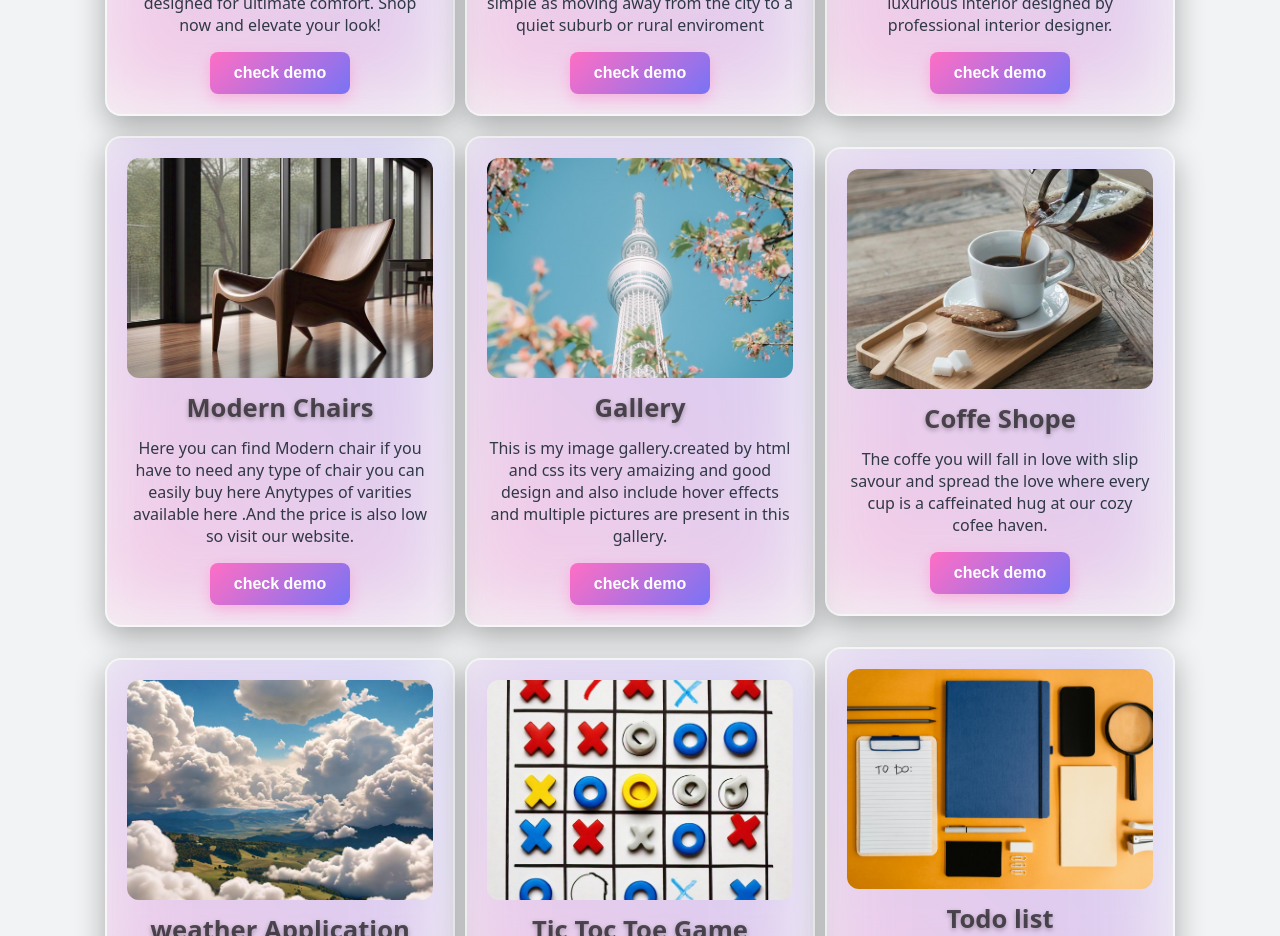
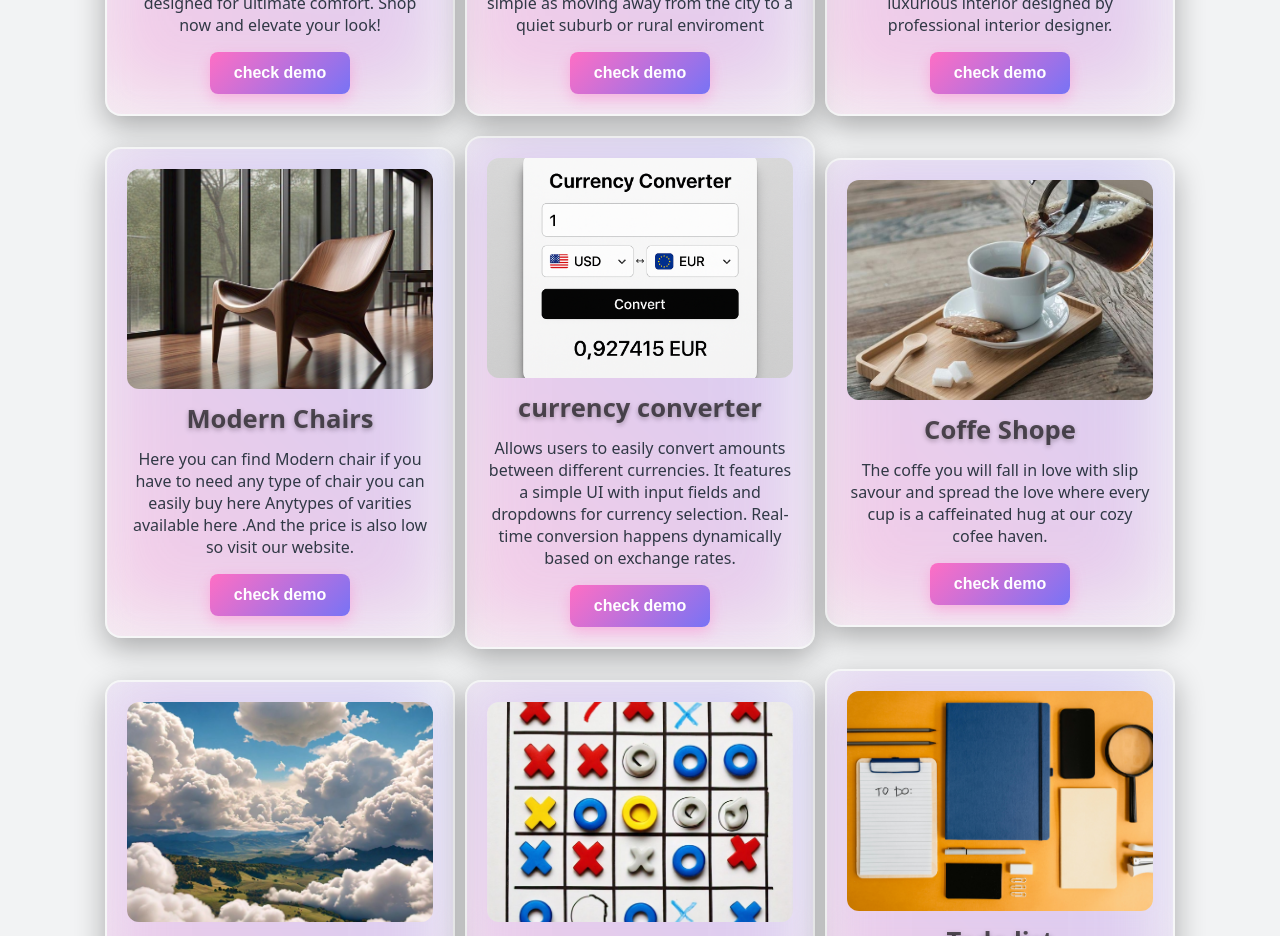
Before and after one commit to mustafa-mmd/mustafa_jamal_portfolio, a React (Vite) app: page / in a window 1280 px wide. Shown: the part 2780-3716 px from the top of the page. Built offline with nearby package versions, Linux system fonts and the light colour scheme.

Commit message:
add todo list

```diff
--- a/package.json
+++ b/package.json
@@ -13,8 +13,14 @@
     "preview": "vite preview"
   },
   "dependencies": {
+    "@emotion/react": "^11.14.0",
+    "@emotion/styled": "^11.14.0",
+    "@mui/icons-material": "^7.0.2",
+    "@mui/material": "^7.0.2",
+    "emailjs-com": "^3.2.0",
     "react": "^18.3.1",
     "react-dom": "^18.3.1",
+    "react-router-dom": "^7.5.2",
     "react-scroll": "^1.9.0",
     "vercel": "^37.5.2"
   },
--- a/src/component/Home.css
+++ b/src/component/Home.css
@@ -1,79 +1,4 @@
-/* .herosection{
-  padding: 30px;
-  display: flex;
-  justify-content: space-between;
-  width:100%;
-
-  padding-bottom:10px ;
-  padding-top: 20px;
-  background: linear-gradient( #242425, #00070e5d ,#7327f594);
-
-}
-.intro{
-display: flex;
-flex-direction: column;
-gap: 30px;
-}
-.intro h1{
-  color: rgb(10, 186, 244);
-
-  margin: 0%;
-  text-align: left;
-
-    font-family: 'Dancing Script', cursive;
-    font-weight: 700;
-
-
-}
-.intro h2{
-  color: #d35400;
-}
-
- .profile{
-  width: 270px;
-  height: 300px;
-border-radius: 20px;
-border-top: 2px solid;
-border-bottom: 2px solid;
- } */
-
-
- /* for responsivness */
-/*
- @media screen and (max-width:767px){
-  .herosection{
-    height:auto;
-    flex-direction: column-reverse;
-    display: flex;
-    width: 100%;
-    gap: 25px;
-
-  }
-
-  .profile{
-    width: 320px;
-    height: 350px;
-  border-radius: 20px;
-  border-top: 2px solid;
-  border-bottom: 2px solid;
-   }
-   .intro{
-    gap: 30px;
-   }
-   h2{
-    font-size: 1.2rem;
-   }
-   h4{
-    font-size: 1.2rem;
-   }
-   h1{
-    font-size: 1.3px;
-   }
- }
-
-  */
-
-  @import url('https://fonts.googleapis.com/css2?family=Playfair+Display:wght@700&family=Poppins:wght@300;500;700&display=swap');
+ @import url('https://fonts.googleapis.com/css2?family=Playfair+Display:wght@700&family=Poppins:wght@300;500;700&display=swap');
 
   /* Hero Section */
   .herosection {
@@ -192,7 +117,7 @@ border-bottom: 2px solid;
   .social-icons {
     display: flex;
     gap: 12px;
-    margin-top: 20px;
+    /* margin-top: 20px; */
     animation: fadeIn 1s ease-in-out;
   }
 
--- a/src/component/Projects.jsx
+++ b/src/component/Projects.jsx
@@ -6,7 +6,7 @@ import img2 from "../assets/ecommerce.png"
 import img3 from "../assets/luxhaven.jpeg"
 import img4 from "../assets/chair2.jpeg"
 import img5 from "../assets/sunglass.jpg"
-import img6 from "../assets/gallery.jpeg"
+import img6 from "../assets/currency-converter.png"
 import img7 from "../assets/coffe.jpg"
 import img8 from "../assets/weatherapp.jpeg"
 import img9 from "../assets/tic-toc-toe.jpeg"
@@ -37,7 +37,7 @@ Experience unparalleled luxury in the heart of the city. Where comfort meets sop
       <Card descripition="Here you can find Modern chair if you have to need any type of chair you can easily buy here Anytypes of varities available here .And the price is also low so visit our website." title="Modern Chairs" url="https://mustafa-mmd.github.io/Modern-Chair/"  img={img4}/>
 
 
-      <Card descripition="This is my image gallery.created by html and css its very amaizing and good design and also include hover effects and multiple pictures are present in this gallery." title="Gallery" url="https://mustafa-mmd.github.io/gallery-img-project/"  img={img6}/>
+      <Card descripition="Allows users to easily convert amounts between different currencies. It features a simple UI with input fields and dropdowns for currency selection. Real-time conversion happens dynamically based on exchange rates." title="currency converter" url="https://mustafa-mmd.github.io/currency-converter/"  img={img6}/>
 
       <Card descripition="
       The coffe you will fall in love with slip savour and spread the love where every cup is a caffeinated hug at our cozy cofee haven. " title="Coffe Shope
@@ -48,7 +48,7 @@ Experience unparalleled luxury in the heart of the city. Where comfort meets sop
       <Card descripition="This is Tic-Tac-To game application .Here play two player only x and 0 if x fill firstly horizentally or vertically the given boxes so the winer is x otherwise the winner is 0." title="Tic Toc Toe Game" url="https://mustafa-mmd.github.io/Tic-Toc-Toe/"  img={img9}/>
 
       <Card descripition="This is Todo list aplication . you everything write in the input and then you clicked to the add button automatically added in the list .if you want to delete your activities simply press delete button.
-" title="Todo list" url="https://mustafa-mmd.github.io/todo-list-project/"  img={img10}/>
+" title="Todo list" url="https://mustafa-mmd.github.io/todo-list-in-js/"  img={img10}/>
 
       <Card descripition="This is ecommerce store application in this store have different products. Use redux tolkit for statemanagement and also used Api. when we click to add to cart button the product automatically add to another card page" title="Ecommerce Store" url="https://silver-palmier-d293fe.netlify.app/" img={img11}/>
 
```
Also changed, not shown: src/assets/currency-converter.png (added), 1 other file (tests, documents, lock files or other folders).
